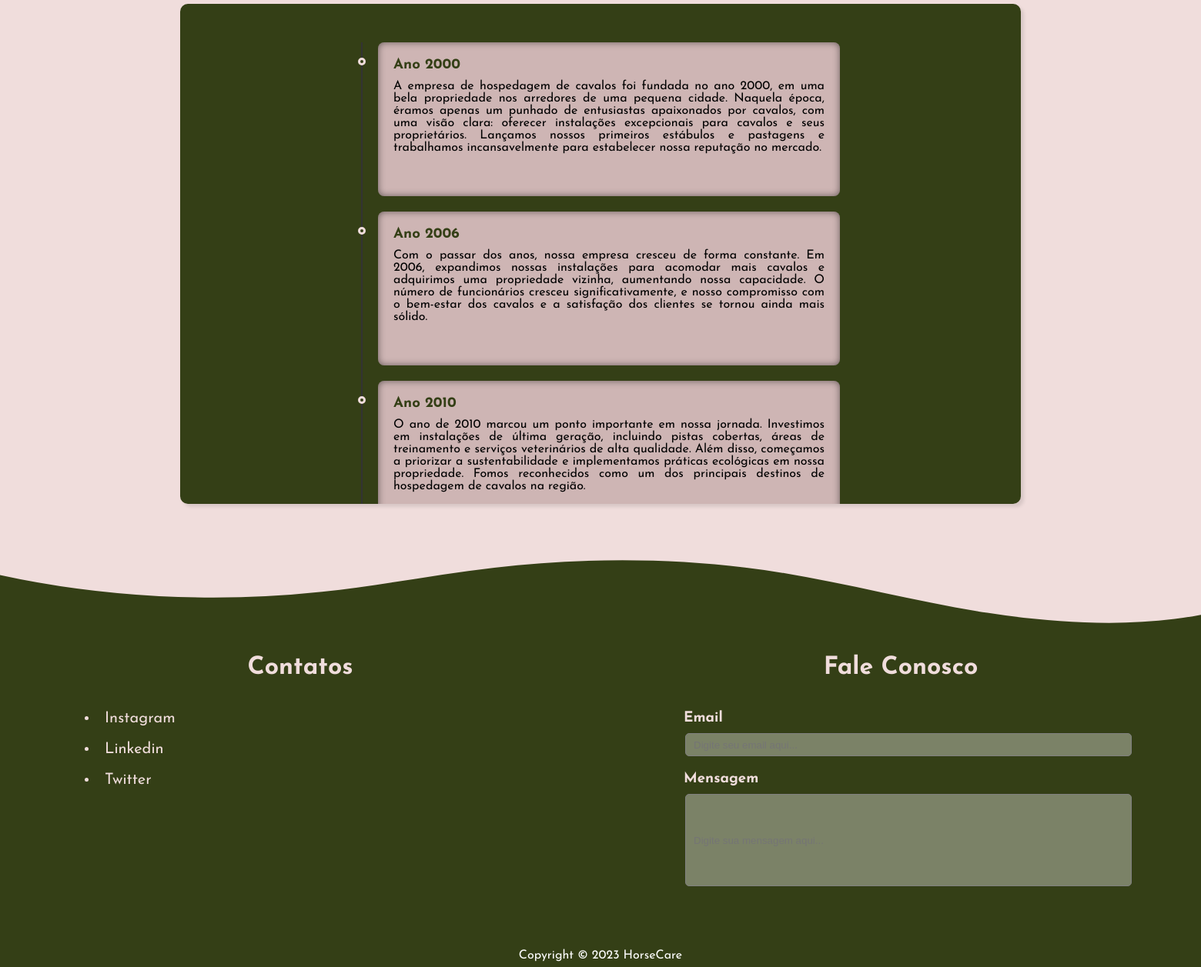
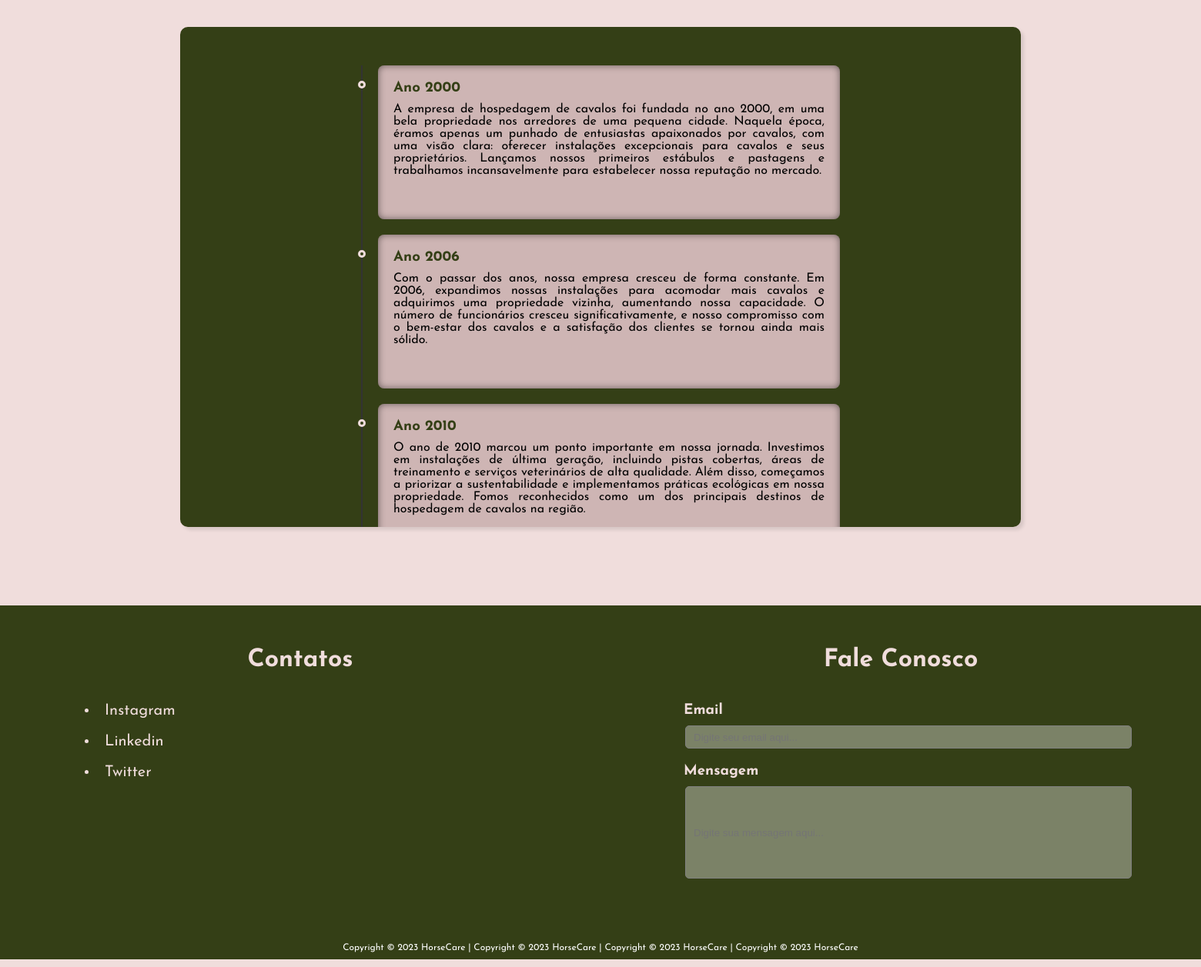
Before and after one commit to jtentis/HorseCare, a PHP site: page / in a window 1560 px wide. Shown: the part 4533-5790 px from the top of the page at 77% size. Run offline with PHP 8.4, Linux system fonts and the light colour scheme.

Commit message:
style: mudando texto 'sobre' e melhorando footer

```diff
--- a/index.html
+++ b/index.html
@@ -58,7 +58,8 @@
             <div class="direita">
                 <img src="Imagens/Icons/Secondary-color/bird-l.png" class="bird-l-1 invi" srcset="">
                 <img src="Imagens/Icons/Secondary-color/bird-l.png" class="bird-l-2 invi" srcset="">
-                <p class="topico invi">Aqui na HorseCare, os cavalos pernoitam nas baias e de dia vão para os piquetes num sistema de manejo que busca cuidar tanto da saúde física quanto mental dos cavalos. Também temos hospedagem de férias para cavalos de esporte, com opção de treinamento de horsemanship durante a estadia.</p>
+                <h1>Quem Somos  </h1>
+                <p class="topico invi">Somos uma empresa de hospedagem de cavalos que surgiu da paixão por esses animais. Iniciamos em uma pequena fazenda e, ao percebermos a necessidade de um local seguro e aconchegante para cavalos, decidimos criar um espaço dedicado a eles. Com o tempo, expandimos nossas instalações e serviços, tornando-nos uma referência para proprietários de cavalos. Nossa equipe altamente qualificada trabalha incansavelmente para garantir o bem-estar de cada cavalo, priorizando o conforto e a felicidade dos animais. Nosso compromisso é proporcionar uma experiência única de hospedagem, onde cada cavalo é tratado com carinho e faz parte da nossa família.</p>
 
             </div>
         </div>
@@ -186,11 +187,12 @@
             </div>
         </body>
     </div>
-    <div class="wave-secondary">
+    <!-- <div class="wave-secondary">
         <svg data-name="Layer 1" xmlns="http://www.w3.org/2000/svg" viewBox="0 0 1200 120" preserveAspectRatio="none">
             <path d="M321.39,56.44c58-10.79,114.16-30.13,172-41.86,82.39-16.72,168.19-17.73,250.45-.39C823.78,31,906.67,72,985.66,92.83c70.05,18.48,146.53,26.09,214.34,3V0H0V27.35A600.21,600.21,0,0,0,321.39,56.44Z" class="shape-fill"></path>
         </svg>
-    </div>
+    </div> -->
+    <div class="color-footer">
     <div id="footer" class="footer">
         <div class="informacoes links">
             <h1>Contatos</h1>
@@ -206,7 +208,7 @@
             <input type="text" class="texto" id="" placeholder="Digite sua mensagem aqui...">
         </div>
     </div>
-    <div class="copyright">Copyright &copy 2023 HorseCare</div>
+    <div class="copyright">Copyright &copy 2023 HorseCare | Copyright &copy 2023 HorseCare | Copyright &copy 2023 HorseCare | Copyright &copy 2023 HorseCare</div>
     <a href="#" class="para-o-topo">
 		<span class="material-icons">arrow_upward</span>
 	</a>
--- a/style.css
+++ b/style.css
@@ -386,19 +386,24 @@ button:active{
     display: column;
     justify-content: center;
     align-items: center;
+    padding-right: 350px;
 }
 
 .direita .topico{
     width: 100%;
-    padding-right: 260px;
-    margin-top: 220px;
+    margin-top: 30px;
     /* margin-left: 80px; */
     color: var(--textColor);
     font-family: Josefin Sans;
     font-size: 24px;
-    font-style: normal;
     font-weight: 500;
     line-height: normal;
+    text-align: justify;
+}
+
+.direita h1{
+    text-align: center;
+    margin-top: 75px;
 }
 
 .direita .bird-l-1{
@@ -545,6 +550,8 @@ button:active{
     flex-direction: column;
     justify-content: center;
     align-items: center;
+    padding-left: 80px;
+    padding-right: 80px;
 }
 
 .cards-align{
@@ -689,7 +696,7 @@ div.card:nth-child(3) > div:nth-child(2) > a:nth-child(10){
 
 .main-3{
     width: 100%;
-    height: 920px;
+    height: 980px;
     background-color: var(--secondary);
     display: flex;
     flex-direction: column;
@@ -774,7 +781,7 @@ div.card:nth-child(3) > div:nth-child(2) > a:nth-child(10){
 
 .footer{
     width: 100%;
-    height: 500px;
+    height: 400px;
     background-color: var(--primary);
     display: flex;
     flex-direction: row;
@@ -792,6 +799,7 @@ div.card:nth-child(3) > div:nth-child(2) > a:nth-child(10){
     padding-right: 100px;
     padding-left: 100px;
     margin-bottom: 50px;
+    margin-top: 160px;
     color: var(--secondary);
 }
 
@@ -803,13 +811,11 @@ div.card:nth-child(3) > div:nth-child(2) > a:nth-child(10){
 
 .informacoes.links h1{
     margin-bottom: 30px;
-    margin-top: 150px;
     color: var(--secondary);
 }
 
 .informacoes.email h1{
     margin-bottom: 30px;
-    margin-top: 150px;
 }
 
 .informacoes.email input{
@@ -861,10 +867,12 @@ div.card:nth-child(3) > div:nth-child(2) > a:nth-child(10){
 
 .copyright{
     width: 100%;
-    height: 30px;
+    height: 60px;
+    padding-top: 30px;
     display: flex;
     align-items: center;
     justify-content: center;
     background-color: var(--primary);
     color: white;
+    font-size: 12px;
 }
```
